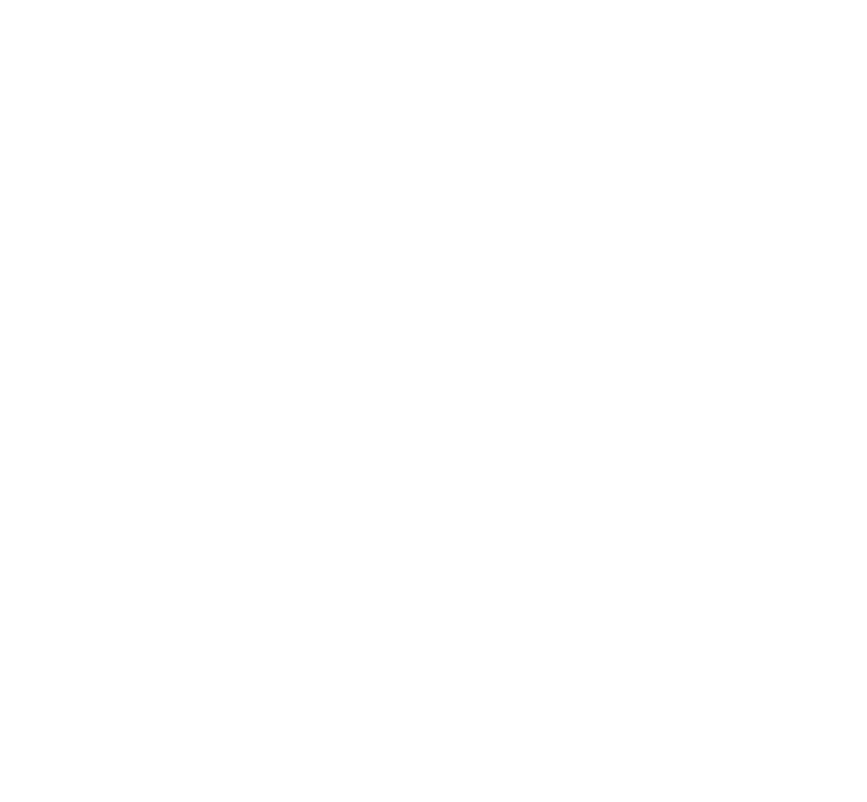
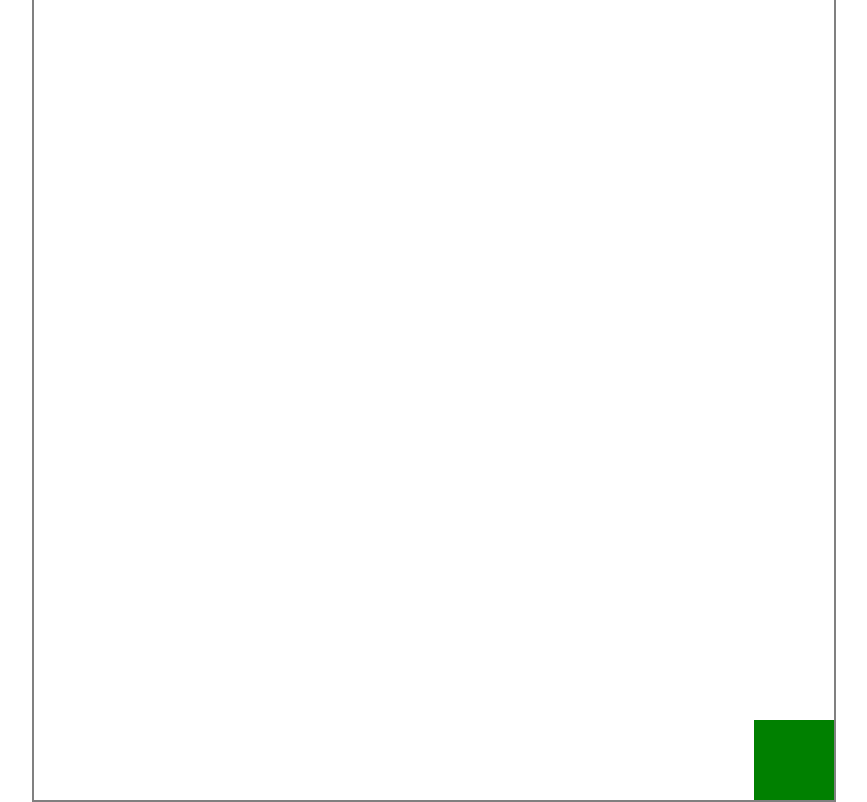
Before and after one commit to Sycinz/TheSnakeGame, a plain HTML site: page index.html in a window 1280 px wide. Shown: the whole page, without its empty margins (206-1073 px from the left). Drawn offline with Linux system fonts and the light colour scheme.

Commit message:
Creating array and few more changes

```diff
--- a/index.html
+++ b/index.html
@@ -5,8 +5,10 @@
     <meta http-equiv="X-UA-Compatible" content="IE=edge">
     <meta name="viewport" content="width=device-width, initial-scale=1.0">
     <title>The Snake Game</title>
+    <link rel="stylesheet" href="style.css">
 </head>
 <body>
-    <canvas width="100%" height="100%" id="game">Your browser does not support viewing this game.</canvas>
+    <canvas width="800" height="800">Your browser does not support viewing this game.</canvas>
+    <script src="script.js"></script>
 </body>
 </html>
--- a/script.js
+++ b/script.js
@@ -1,20 +1,39 @@
-var map = new Array[10][10]
+const map = [
+    [0,1,2,3,4,5,6,7,8,9],
+    [0,1,2,3,4,5,6,7,8,9]
+]
 
-function snakePosRefresh() {
+var canvas = document.querySelector('canvas')
 
+let snake = {
+    size: 80, // in pixels for now
+    color: "green"
 }
 
+function snakePosRefresh() {}
+
 function canvasDrawing(x, y) {
-    const canvas = document.querySelector('#game')
-    let ctx = canvas.getContext("2d")
 
-    ctx.moveTo(map[x][y])
+    var ctx = canvas.getContext("2d")
+
+    ctx.fillStyle = snake.color
+    ctx.fillRect(map[0][x] * snake.size, map[1][y] * snake.size, snake.size, snake.size)
+
+    snake.posX = x
+    snake.posY = y
+
+    // return snake.posX, snake.posY
 }
 
-function snakeMove() {
-    canvasDrawing(0, 0);
+function changeDirection() {
+    document.addEventListener('keyup', (event) => {
+        document.innerHTML += (event.key)
+    })
 }
 
-function gameLoop() {
-
+window.onload = function gameLoop() {
+    // for(let i; i <= 10; i++) {
+    //     canvasDrawing(Math.floor(Math.random() * 9), Math.floor(Math.random() * 9))
+    // }
+   canvasDrawing(Math.floor(Math.random() * map[0].length), Math.floor(Math.random() * map[0].length))
 }
--- a/style.css
+++ b/style.css
@@ -3,3 +3,16 @@
     padding: 0;
     box-sizing: border-box;
 }
+
+body, html {
+    height: 100vh;
+    width: 100vw;
+    display: flex;
+
+    justify-content: center;
+    align-items: center;
+}
+
+canvas {
+     border: 2px solid gray;
+}
```
